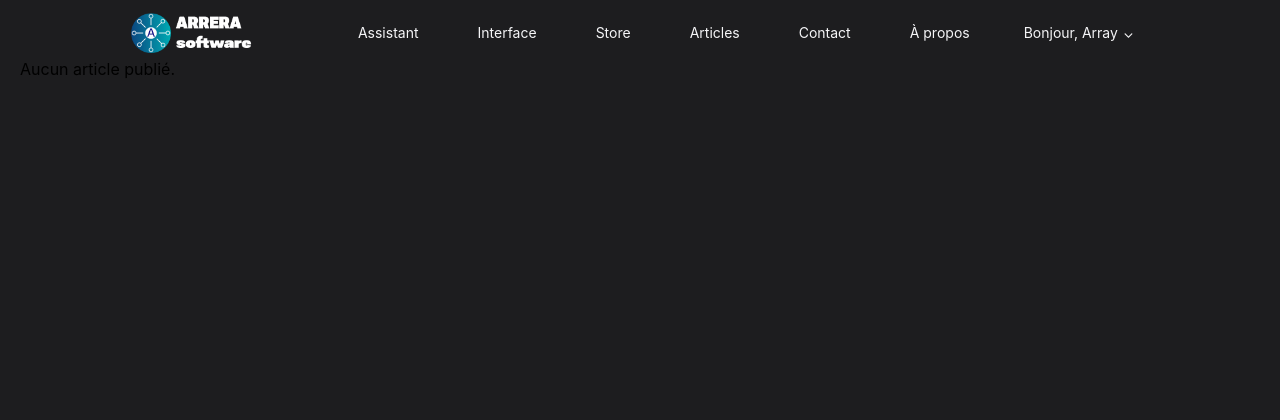
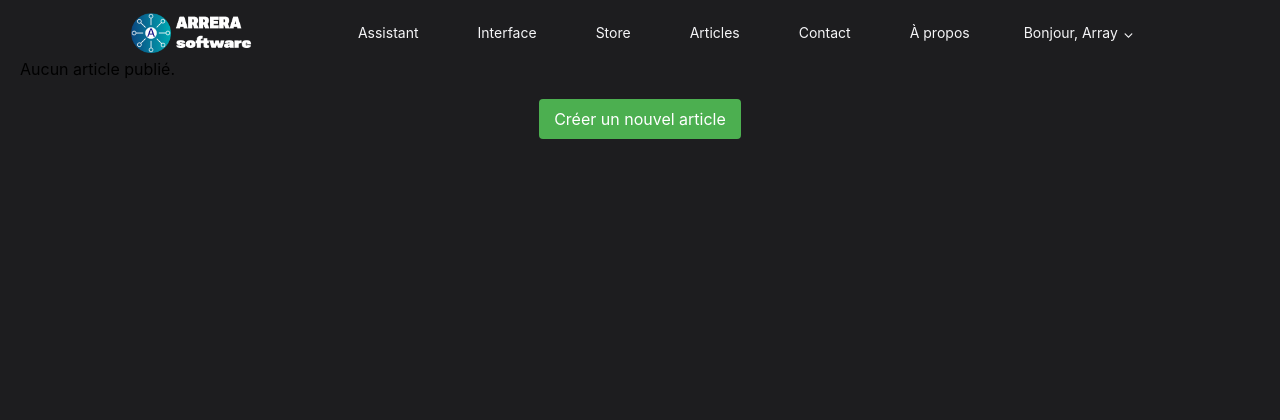
Before and after one commit to Arrera-Software/site-web, a PHP site: page /manage/manage_article in a window 1280 px wide. Shown: the top 420 px of the page. Run offline with PHP 8.4, Linux system fonts and the light colour scheme; the visitor is signed in with stand-in values (Sample User, id 1); data that the repository does not hold is empty.

Commit message:
Ajout d'un bouton pour cree des article

```diff
--- a/css/manage_article.css
+++ b/css/manage_article.css
@@ -46,3 +46,35 @@ main{
     background: orange;
     color: white;
 }
+
+.btn-edit:hover {
+    background: #00f808;
+    color: white;
+}
+.btn-del:hover {
+    background: #ff1100;
+    color: white;
+}
+
+.btn-archive:hover {
+    background: rgb(255, 183, 48);
+    color: white;
+}
+
+.btn-create {
+    display: block;
+    margin: 20px auto;
+    padding: 10px 15px;
+    background: #4CAF50;
+    color: white;
+    text-decoration: none;
+    border-radius: 4px;
+    width: -webkit-fit-content;
+    width: -moz-fit-content;
+    width: fit-content;
+}
+
+.btn-create:hover {
+    background: #00ff48;
+    color: white;
+}
--- a/manage/manage_article.php
+++ b/manage/manage_article.php
@@ -116,7 +116,7 @@ try {
                 </tbody>
             </table>
         <?php endif; ?>
-
+        <a href="add_article.php" class="btn btn-create">Créer un nouvel article</a>
     </main>
 
     <?php include '../header-footer/footer.php'; ?>
```
